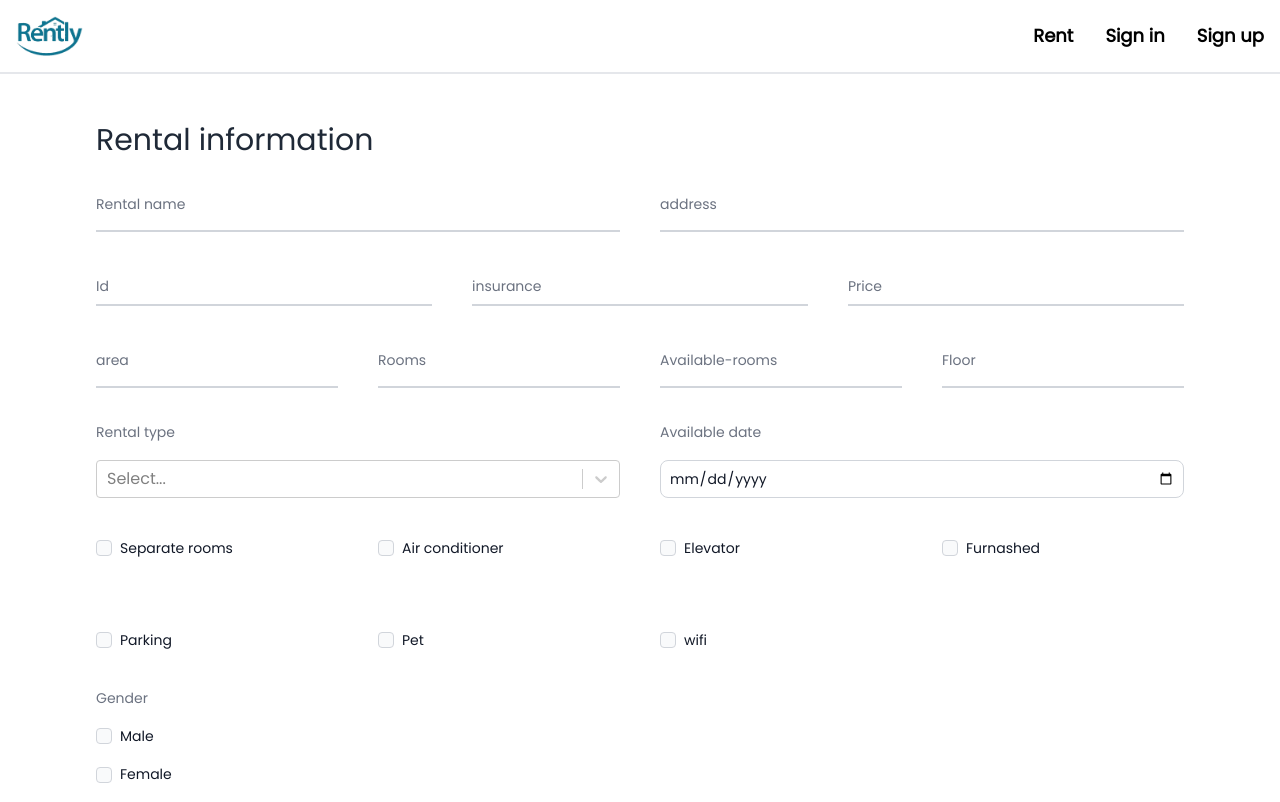
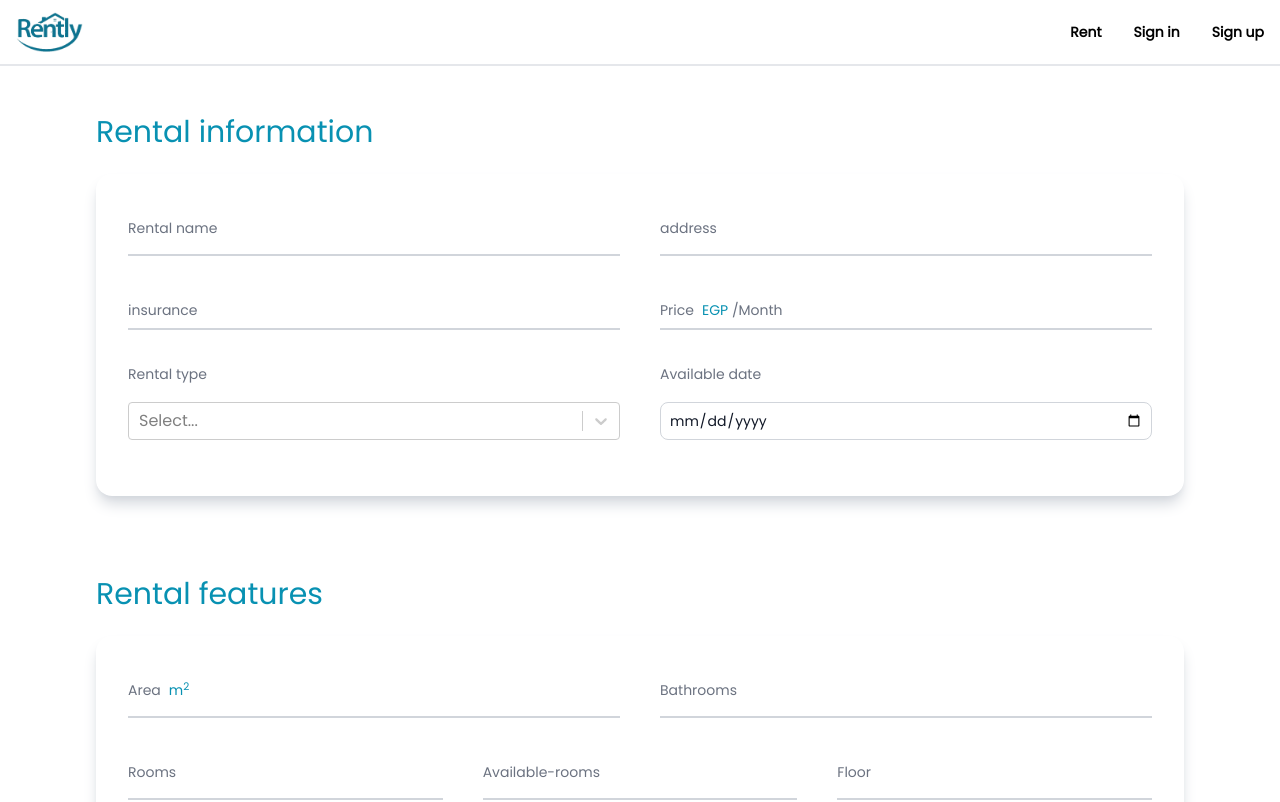
Before and after one commit to rehabmahmoud20/Rently, a React (Create React App) app: page /add-rental in a window 1280 px wide. Shown: the top 802 px of the page. Built offline with nearby package versions, Linux system fonts and the light colour scheme; no server answers.

Commit message:
edit addrental page

```diff
--- a/src/components/AddRental/AddRental.jsx
+++ b/src/components/AddRental/AddRental.jsx
@@ -10,7 +10,6 @@ import { toast } from "react-toastify";
 import { getAuth, onAuthStateChanged } from "firebase/auth";
 
 // *firbase sending all data
-// import { collection, addDoc, getDocs } from "firebase/firestore";
 import { db } from "../../firebase.config";
 import {
   collection,
@@ -19,56 +18,42 @@ import {
   doc,
   setDoc,
   serverTimestamp,
+  getDoc,
+  updateDoc,
 } from "firebase/firestore";
 
-// *images firebase uploading
-import { getStorage, ref, uploadBytesResumable, getDownloadURL } from "firebase/storage";
+
 
 // rental options
 const options = [
   { value: "House", label: "House" },
   { value: "Appartment", label: "Appartment" },
 ];
-// const storageRef = ref();
 
 const AddRental = () => {
-  const [imageFiles, setImageFiles] = useState([]);
-  const [imageUrls, setImageUrls] = useState([]);
+  const [imageUrls, setImageUrls] = useState([
+    "https://images.unsplash.com/photo-1480074568708-e7b720bb3f09?ixlib=rb-4.0.3&ixid=MnwxMjA3fDB8MHxwaG90by1wYWdlfHx8fGVufDB8fHx8&auto=format&fit=crop&w=1174&q=80",
+    "https://images.unsplash.com/photo-1484154218962-a197022b5858?ixlib=rb-4.0.3&ixid=MnwxMjA3fDB8MHxwaG90by1wYWdlfHx8fGVufDB8fHx8&auto=format&fit=crop&w=874&q=80",
+    "https://images.unsplash.com/photo-1449844908441-8829872d2607?ixlib=rb-4.0.3&ixid=MnwxMjA3fDB8MHxwaG90by1wYWdlfHx8fGVufDB8fHx8&auto=format&fit=crop&w=870&q=80",
+    "https://images.unsplash.com/photo-1505691723518-36a5ac3be353?ixlib=rb-4.0.3&ixid=MnwxMjA3fDB8MHxwaG90by1wYWdlfHx8fGVufDB8fHx8&auto=format&fit=crop&w=870&q=80",
+    "https://images.unsplash.com/photo-1586023492125-27b2c045efd7?ixlib=rb-4.0.3&ixid=MnwxMjA3fDB8MHxwaG90by1wYWdlfHx8fGVufDB8fHx8&auto=format&fit=crop&w=658&q=80"
 
-  const [selectedFiles, setSelectedFiles] = useState([]);
+  ]);
   const auth = getAuth();
-  // &handle sending images
-  const sendImages = () => {
-    // store image in firebase
-    // const storageRef = ref(storage, "image/" + fileName);
 
-    const storeImage = async (image) => {
-      return new Promise((resolve, reject) => {
-        // storage initialization
-         const storage = getStorage();
-
-        const fileName = `${auth.currentUser.uid}-${image.name}-{uuidv4}`;
-
-        const storageRef = ref(storage, "image/" + fileName);
+  // & update the user data upon adding rental
+  const updateUserData = async (rentalId) => {
+    const userRef = doc(db, "users", auth.currentUser.uid);
+    // get the user data
+    const usersData = await getDoc(userRef);
+    // update the user data
+    const { properties } = usersData.data();
+    const updateUserData = await updateDoc(userRef, {
+      ...usersData.data(),
+      properties: [...properties, rentalId],
     });
   };
-  };
-  // &handle sending data to the backend
-    const getData = () => {
-      const collecRef = collection(db, "rentals");
-      // get the data
-      getDocs(collecRef).then((snapshot) => {
-        console.log(snapshot.docs);
-        let rentals = [];
-        snapshot.docs.forEach((doc) => {
-          rentals.push({ ...doc.data(), id: doc.id });
-        });
-        console.log(rentals);
-      });
-      //////////////////////////////////////////////////////////////
-
-    };
-//
+  // & send the user data upon adding rental
   const sendData = async (data) => {
     const {
       area,
@@ -82,39 +67,36 @@ const sendData = async (data) => {
       Rooms,
       gender,
       address,
-    id,
       wifi,
       availableDate,
-    images,
+      bathroom,
       insurance,
       airConditioner,
       rentalName,
       separateRooms,
       rentalType,
     } = data;
-
-  let newDate = new Date(availableDate).toDateString()
-  console.log(newDate)
-  // newDate
+    let newDate = new Date(availableDate).toDateString();
+    console.log(newDate);
 
     const dataCopy = {
       name: rentalName,
       overview: "lorem 5000000000000000000000",
       address,
-    insurance:insurance,
+      insurance: +insurance,
       createdAt: new Date().toDateString(),
       gender,
-    price: Price,
+      price: +Price,
       hostID: auth.currentUser.uid,
       images: imageUrls,
       location: { lng: 29.97773, lat: 31.25526 },
       aboutRental: {
         area,
         availableDate,
-      availableRooms: AvailableRooms,
-      bathroom: 1,
-      floor,
-      rooms: Rooms,
+        availableRooms: +AvailableRooms,
+        bathroom,
+        floor: +floor,
+        rooms: +Rooms,
         separateRooms,
         type: rentalType,
       },
@@ -136,52 +118,28 @@ const sendData = async (data) => {
         ],
       },
       reviews: [
+        {
+          rate: 5,
+          clientID: "",
+          feeedback: "Lorem ipsum is placeholder text commonly used in the graphic, print, and publishing industries for previewing layouts and visual mockups",
+          timestamp: "",
+        },
       ],
     };
     const collecRef = collection(db, "rentals");
-  // console.log(dataCopy)
     try {
-    const docRef = await addDoc(collection(db, "rentals"), dataCopy);
-  //  const sendData = await setDoc(doc(db,'rentals'),dataCopy)
-    console.log(dataCopy)
+      console.log(dataCopy);
+      const docRef = await addDoc(collecRef, dataCopy);
+      const { id } = docRef;
+      updateUserData(id);
       toast.success("data is sent");
     } catch (error) {
+      console.log(error);
       toast.error("data is is not sent");
     }
   };
 
 
-
-// &convert to base64
-const converTOBase64=(formImages)=>{
-
-  const myfilesArr = Array.from(formImages)
-  console.log(myfilesArr)
-
-  setImageFiles([...myfilesArr])
-  console.log(imageFiles)
-  const images = [], fileReaders = [];
-  if (imageFiles.length) {
-    imageFiles.forEach((file) => {
-      const fileReader = new FileReader();  //create file reader for each image
-      fileReaders.push(fileReader);
-      fileReader.onload = (e) => {
-        const { result } = e.target;
-
-        if (result) {
-          images.push(result)  //[] of  base 64 for each image
-        }
-        if (images.length === imageFiles.length ) {
-          setImageUrls([...images]);
-          console.log(imageUrls)
-        }
-      }
-      fileReader.readAsDataURL(file);
-
-    })
-  };
-
-}
   const {
     register,
     handleSubmit,
@@ -192,17 +150,12 @@ const {
     <section className="container mx-auto py-12">
       <form
         onSubmit={handleSubmit((data) => {
-          converTOBase64(data.images)
-          getData();
           sendData(data)
-          // console.log(new Date().toDateString())
-
-          // console.log(data.images);
-          console.log(data);
         })}
       >
         <section className="about-rental">
-          <h2 className=" mb-6 text-3xl text-gray-800">Rental information</h2>
+          <h2 className=" mb-6 text-3xl text-cyan-600">Rental information</h2>
+         <div className="p-8 mb-20 shadow-lg shadow-gray-300 rounded-2xl">
          <div className="grid md:grid-cols-2 md:gap-10">
             {/* RENTAL NAME */}
             <div className="relative z-0 mb-6 w-full group">
@@ -214,9 +167,9 @@ const {
                 className="my-2 block py-2.5 px-0 w-full text-sm text-gray-900 bg-transparent border-0 border-b-2 border-gray-300 appearance-none dark:text-white dark:border-gray-600 dark:focus:border-cyan-600 focus:outline-none focus:ring-0 focus:border-cyan-600 peer"
                 {...register("rentalName", { required: "This is required" })}
               />
-              {errors.name?.type === "required" && (
+              {errors.rentalName?.type === "required" && (
                 <p className="mt-2 text-sm text-red-600 dark:text-red-500">
-                  {errors.name.message}
+                  {errors.rentalName.message}
                 </p>
               )}
               <label
@@ -248,30 +201,10 @@ const {
                 address
               </label>
             </div>
+
           </div>
-          <div className="grid md:grid-cols-3 md:gap-10">
-            {/* id */}
-            <div className="relative z-0 mb-6 w-full group">
-              <input
-                type="text"
-                name="id"
-                id="floating_id"
-                className="block mb-2 py-2.5 px-0 w-full text-sm text-gray-900 bg-transparent border-0 border-b-2 border-gray-300 appearance-none dark:text-white dark:border-gray-600 dark:focus:border-cyan-600 focus:outline-none focus:ring-0 focus:border-cyan-600 peer"
-                placeholder=" "
-                {...register("id", { required: "This is required" })}
-              />
-              {errors.id?.type === "required" && (
-                <p className="mt-2 text-sm text-red-600 dark:text-red-500">
-                  {errors.id.message}
-                </p>
-              )}
-              <label
-                htmlFor="floating_adress"
-                className="peer-focus:font-medium absolute text-sm text-gray-500 dark:text-gray-400 duration-300 transform -translate-y-6 scale-75 top-3 -z-10 origin-[0] peer-focus:left-0 peer-focus:text-cyan-600 peer-focus:dark:text-cyan-600 peer-placeholder-shown:scale-100 peer-placeholder-shown:translate-y-0 peer-focus:scale-75 peer-focus:-translate-y-6"
-              >
-                Id
-              </label>
-            </div>
+          <div className="grid md:grid-cols-2 md:gap-10">
+
             {/* insurance */}
             <div className="relative z-0 mb-6 w-full group">
               <input
@@ -314,13 +247,54 @@ const {
                 className="peer-focus:font-medium absolute text-sm text-gray-500 dark:text-gray-400 duration-300 transform -translate-y-6 scale-75 top-3 -z-10 origin-[0] peer-focus:left-0 peer-focus:text-cyan-600 peer-focus:dark:text-cyan-600 peer-placeholder-shown:scale-100 peer-placeholder-shown:translate-y-0 peer-focus:scale-75 peer-focus:-translate-y-6"
               >
                 Price
+              <span className="text-cyan-600 ml-2 inline-block">EGP</span> /Month
+
               </label>
             </div>
           </div>
+          <div className="grid md:grid-cols-2 md:gap-10 mb-2">
+            {/* rental select type */}
+            <div>
+              <label className="text-sm text-gray-500 ">Rental type</label>
+              <Controller
+                name="rentalType"
+                control={control}
+                render={({ field }) => (
+                  <Select
+                    {...field}
+                    options={options}
+                    className="my-4 text-cyan-600 "
+                  />
+                )}
+              />
+            </div>
+
+            {/* date */}
+            <div className="relative ">
+              <label className="text-sm text-gray-500 ">Available date</label>
+              <input
+                type="date"
+                name="availableDate"
+                className="my-4   border border-gray-300 text-gray-900 sm:text-sm rounded-lg focus:ring-blue-600 focus:border-blue-600 block w-full   p-2 dark:bg-gray-700 dark:border-gray-600 dark:placeholder-gray-400 dark:text-white dark:focus:ring-cyan-600 dark:focus:border-cyan-600 datepicker-input"
+                placeholder="Select date"
+                {...register("availableDate", { required: "This is required" })}
+              />
+              {errors.availableDate?.type === "required" && (
+                <p className="mt-2 text-sm text-red-600 dark:text-red-500">
+                  {errors.availableDate.message}
+                </p>
+              )}
+            </div>
+          </div>
+
+         </div>
+
         </section>
-        {/* ===================================================== rental information ================================================ */}
-        <section className="rental-information">
-          <div className="grid md:grid-cols-4 md:gap-10">
+        {/* ===================================================== rental features ================================================ */}
+        <h2 className=" mb-6 text-3xl text-cyan-600 ">Rental features</h2>
+         <div className="p-8 mb-24 shadow-lg shadow-gray-300 rounded-2xl">
+
+          <div className="grid md:grid-cols-2 md:gap-10">
             {/* Area */}
             <div className="relative z-0 mb-6 w-full group">
               <input
@@ -340,9 +314,38 @@ const {
                 htmlFor="floating_area"
                 className="peer-focus:font-medium absolute text-sm text-gray-500 dark:text-gray-400 duration-300 transform -translate-y-6 scale-75 top-3 -z-10 origin-[0] peer-focus:left-0 peer-focus:text-cyan-600 peer-focus:dark:text-cyan-600 peer-placeholder-shown:scale-100 peer-placeholder-shown:translate-y-0 peer-focus:scale-75 peer-focus:-translate-y-6"
               >
-                area
+                Area
+              <span className="text-cyan-600 ml-2 inline-block">m<sup>2</sup></span>
+
               </label>
             </div>
+             {/* bathroom */}
+             <div className="relative z-0 mb-6 w-full group">
+              <input
+                type="text"
+                name="bathroom"
+                id="floating_bathroom"
+                className="block my-2 py-2.5 px-0 w-full text-sm text-gray-900 bg-transparent border-0 border-b-2 border-gray-300 appearance-none dark:text-white dark:border-gray-600 dark:focus:border-cyan-600 focus:outline-none focus:ring-0 focus:border-cyan-600 peer"
+                placeholder=" "
+                {...register("bathroom", { required: "This is required" })}
+              />
+              {errors.bathroom?.type === "required" && (
+                <p className="mt-2 text-sm text-red-600 dark:text-red-500">
+                  {errors.bathroom.message}
+                </p>
+              )}
+              <label
+                htmlFor="floating_bathroom"
+                className="peer-focus:font-medium absolute text-sm text-gray-500 dark:text-gray-400 duration-300 transform -translate-y-6 scale-75 top-3 -z-10 origin-[0] peer-focus:left-0 peer-focus:text-cyan-600 peer-focus:dark:text-cyan-600 peer-placeholder-shown:scale-100 peer-placeholder-shown:translate-y-0 peer-focus:scale-75 peer-focus:-translate-y-6"
+              >
+                Bathrooms
+              </label>
+            </div>
+          </div>
+
+
+          <div className="grid md:grid-cols-3 md:gap-10">
+
             {/* Rooms */}
             <div className="relative z-0 mb-6 w-full group">
               <input
@@ -425,44 +428,12 @@ const {
               </label>
             </div>
           </div>
+          {/* </div> */}
 
-          <div className="grid md:grid-cols-2 md:gap-10 mb-2">
-            {/* rental select type */}
-            <div>
-              <label className="text-sm text-gray-500 ">Rental type</label>
-              <Controller
-                name="rentalType"
-                control={control}
-                render={({ field }) => (
-                  <Select
-                    {...field}
-                    options={options}
-                    className="my-4 text-cyan-600 "
-                  />
-                )}
-              />
-            </div>
 
-            {/* date */}
-            <div className="relative ">
-              <label className="text-sm text-gray-500 ">Available date</label>
-              <input
-                type="date"
-                name="availableDate"
-                className="my-4   border border-gray-300 text-gray-900 sm:text-sm rounded-lg focus:ring-blue-600 focus:border-blue-600 block w-full   p-2 dark:bg-gray-700 dark:border-gray-600 dark:placeholder-gray-400 dark:text-white dark:focus:ring-cyan-600 dark:focus:border-cyan-600 datepicker-input"
-                placeholder="Select date"
-                {...register("availableDate", { required: "This is required" })}
-              />
-              {errors.availableDate?.type === "required" && (
-                <p className="mt-2 text-sm text-red-600 dark:text-red-500">
-                  {errors.availableDate.message}
-                </p>
-              )}
-            </div>
-          </div>
-        </section>
+        {/* </section> */}
         {/* ===================================================== rental Features ================================================ */}
-        <section className="grid md:grid-cols-4 md:gap-10 mb-5">
+        <div className="grid md:grid-cols-4 md:gap-10 mb-5">
           {/* separate rooms */}
           <div className="flex items-center my-4">
             <input
@@ -500,15 +471,15 @@ const {
           {/* Elevator */}
           <div className="flex items-center my-4">
             <input
-              id="Elevator"
+              id="alevator"
               type="checkbox"
               value=""
-              name="Elevator"
+              name="alevator"
               className="w-4 h-4 bg-gray-50 rounded border border-gray-300 focus:ring-0 focus:ring-cyan-100 checked:bg-cyan-600 dark:bg-gray-700 dark:border-gray-600 dark:focus:ring-cyan-600 dark:ring-offset-gray-800"
-              {...register("Elevator")}
+              {...register("alevator")}
             />
             <label
-              htmlFor="Elevator"
+              htmlFor="alevator"
               className="ml-2 text-sm font-medium text-gray-900 dark:text-gray-300"
             >
               Elevator
@@ -517,33 +488,33 @@ const {
           {/* Furnashed */}
           <div className="flex items-center my-4">
             <input
-              id="Furnashed"
+              id="furnashed"
               type="checkbox"
               value=""
-              name="Furnashed"
+              name="furnashed"
               className="w-4 h-4 bg-gray-50 rounded border border-gray-300 focus:ring-0 focus:ring-cyan-100 checked:bg-cyan-600 dark:bg-gray-700 dark:border-gray-600 dark:focus:ring-cyan-600 dark:ring-offset-gray-800"
-              {...register("Furnashed")}
+              {...register("furnashed")}
             />
             <label
-              htmlFor="Furnashed"
+              htmlFor="furnashed"
               className="ml-2 text-sm font-medium text-gray-900 dark:text-gray-300"
             >
-              Furnashed
+              furnashed
             </label>
           </div>
 
           {/* Parking */}
           <div className="flex items-center my-4">
             <input
-              id="Parking"
+              id="parking"
               type="checkbox"
               value=""
-              name="Parking"
+              name="parking"
               className="w-4 h-4 bg-gray-50 rounded border border-gray-300 focus:ring-0 focus:ring-cyan-100 checked:bg-cyan-600 dark:bg-gray-700 dark:border-gray-600 dark:focus:ring-cyan-600 dark:ring-offset-gray-800"
-              {...register("Parking")}
+              {...register("parking")}
             />
             <label
-              htmlFor="Parking"
+              htmlFor="parking"
               className="ml-2 text-sm font-medium text-gray-900 dark:text-gray-300"
             >
               Parking
@@ -552,18 +523,18 @@ const {
           {/* Pet */}
           <div className="flex items-center my-4">
             <input
-              id="Pet"
+              id="pet"
               type="checkbox"
               value=""
-              name="Pet"
+              name="pet"
               className="w-4 h-4 bg-gray-50 rounded border border-gray-300 focus:ring-0 focus:ring-cyan-100 checked:bg-cyan-600 dark:bg-gray-700 dark:border-gray-600 dark:focus:ring-cyan-600 dark:ring-offset-gray-800"
-              {...register("Pet")}
+              {...register("pet")}
             />
             <label
-              htmlFor="Pet"
+              htmlFor="pet"
               className="ml-2 text-sm font-medium text-gray-900 dark:text-gray-300"
             >
-              Pet
+              pet
             </label>
           </div>
           {/* WIFI */}
@@ -583,10 +554,16 @@ const {
               wifi
             </label>
           </div>
-        </section>
+
+        </div>
+        </div>
+
+        <div className="grid md:grid-cols-2 md:gap-10 p-8 mb-24 shadow-lg shadow-gray-300 rounded-2xl">
 {/* gender */}
+<div className="gender">
 <label className="text-sm text-gray-500 ">Gender</label>
 
+{/* male */}
 <div className="flex items-center my-4 ">
   <input
     id="male"
@@ -603,6 +580,7 @@ const {
     Male
   </label>
 </div>
+
 {/* f e m a l e */}
 <div className="mb-5">
   <input
@@ -620,19 +598,20 @@ const {
     Female
   </label>
 </div>
+</div>
+
 
 {/* images */}
-        <div className="relative z-0 mb-6 w-full group">
+<div className="relative z-0 mb-6  group  ">
   <label className="text-sm text-gray-500  " htmlFor="file_input">
     Upload rental photos
   </label>
   <input
-            className="mt-4 w-1/4 block text-sm text-gray-900 bg-cyan-600 rounded-lg   hover:bg-cyan-700 text-white cursor-pointer dark:text-gray-400 focus:outline-none  dark:placeholder-gray-400"
+    className="mt-4 w-50 lg:w-full block  text-sm text-gray-900 bg-cyan-600 rounded-lg   hover:bg-cyan-700 text-white cursor-pointer dark:text-gray-400 focus:outline-none  dark:placeholder-gray-400"
     id="file_input"
     type="file"
     name="images"
     accept="image/*"
-
     max="5"
     multiple
     {...register("images", { required: "This is required" })}
@@ -643,6 +622,8 @@ const {
     </p>
   )}
 </div>
+         </div>
+
         <div className="  mx-auto w-fit">
           <button
             type="submit"
--- a/src/components/Shared/NavbarComponent.jsx
+++ b/src/components/Shared/NavbarComponent.jsx
@@ -33,7 +33,7 @@ const NavbarComponent = () => {
 
           <Link
             to="/rental-list"
-            className="h-fit text-lg  font-bold py-3 border-b-2 divide-gray-200 md:border-none  dark:text-white"
+            className="h-fit  font-bold py-3 border-b-2 divide-gray-200 md:border-none  dark:text-white"
           >
             Rent
           </Link>
@@ -42,13 +42,13 @@ const NavbarComponent = () => {
             <>
               <Link
                 to="/add-rental"
-                className="h-fit text-lg font-bold py-3 border-b-2 divide-gray-200 md:border-none  dark:text-white"
+                className="h-fit font-bold py-3 border-b-2 divide-gray-200 md:border-none  dark:text-white"
               >
                 Manage rentals
               </Link>
               <Link
                 to="/favourits"
-                className="h-fit text-lg font-bold py-3 border-b-2 divide-gray-200 md:border-none dark:text-white"
+                className="h-fit font-bold py-3 border-b-2 divide-gray-200 md:border-none dark:text-white"
               >
                 Favourites
               </Link>
@@ -67,14 +67,14 @@ const NavbarComponent = () => {
             <>
               <Link
                 to="/signin"
-                className="h-fit  text-lg font-bold py-3 border-b-2 divide-gray-200 md:border-none "
+                className="h-fit  font-bold py-3 border-b-2 divide-gray-200 md:border-none "
               >
                 Sign in
               </Link>
 
               <Link
                 to="/signup"
-                className="h-fit  text-lg font-bold py-3  divide-gray-200   dark:text-white"
+                className="h-fit  font-bold py-3  divide-gray-200   dark:text-white"
               >
                 Sign up
               </Link>
```
Lines whose indentation alone changed are shown as unchanged.
